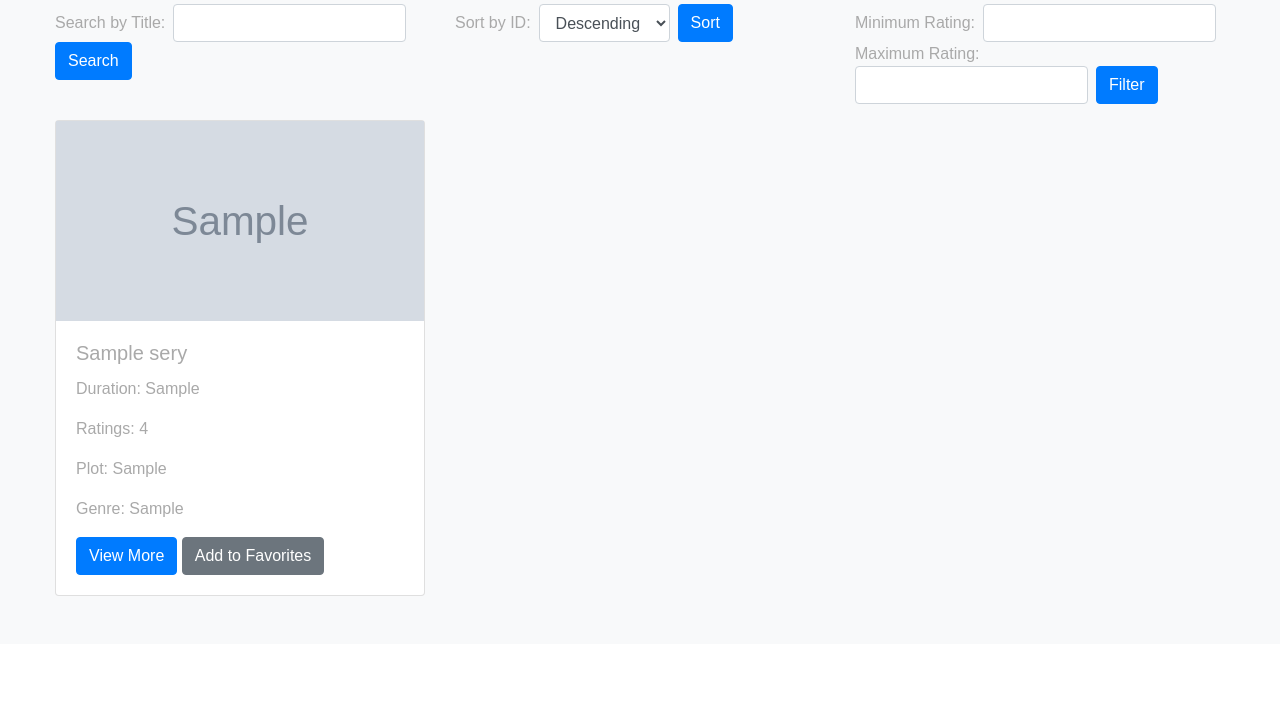
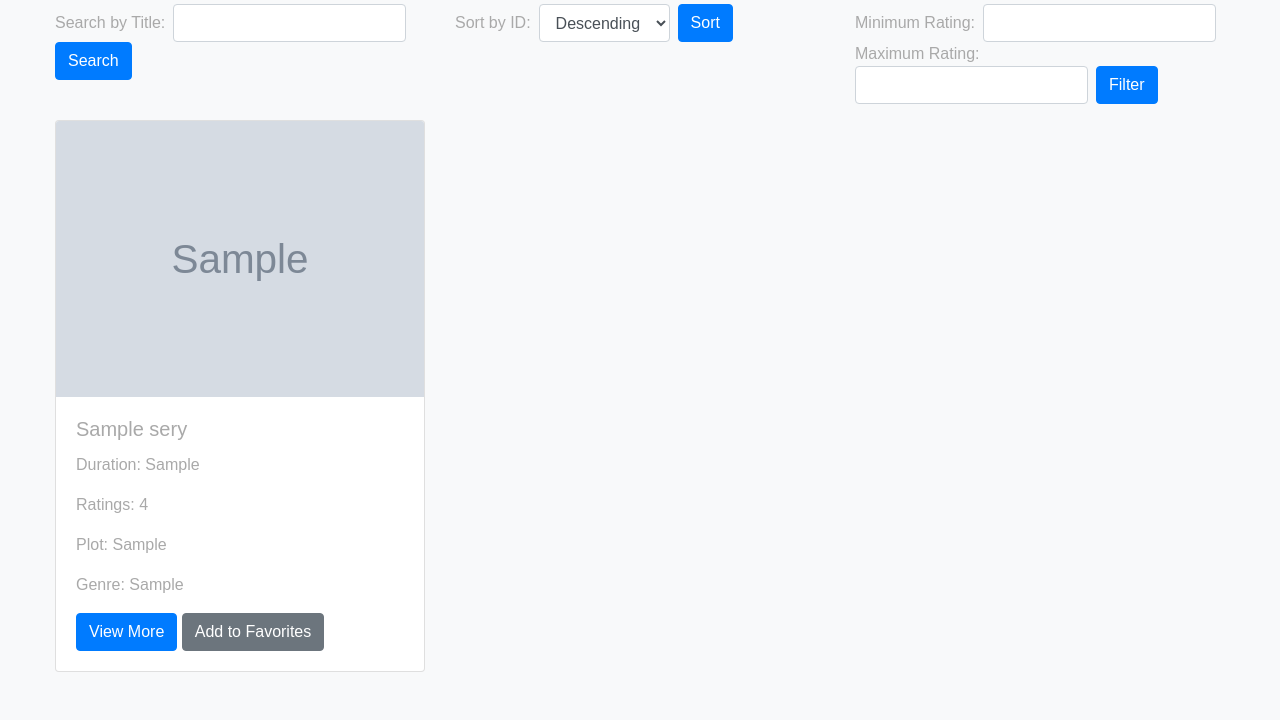
Before and after one commit to Rhulani756/COS221_Prac5, a PHP site: page /tvseries.php in a window 1280 px wide. Shown: the part 269-989 px from the top of the page. Before the commit the page ends 865 px from the top, so only its background shows below. Run offline with PHP 8.4, Linux system fonts and the light colour scheme; tables that the repository leaves empty or names only in its code hold one stand-in row (values such as "Sample post"); grey boxes marked "Sample" are stand-in pictures; data that the repository does not hold is empty.

Commit message:
Update tvseries.php
this page was calling 2 different CSS styling so I remove the we not supposed to be calling.

```diff
--- a/tvseries.php
+++ b/tvseries.php
@@ -9,26 +9,7 @@ session_start();
     <title>View</title>
     <link href="https://stackpath.bootstrapcdn.com/bootstrap/4.5.2/css/bootstrap.min.css" rel="stylesheet">
     <link rel="stylesheet" href="StyleLooks2.css">
-    <style>
-        .alb {
-            width: 100%;
-            height: 200px;
-            overflow: hidden;
-            display: flex;
-            justify-content: center;
-            align-items: center;
-        }
 
-        .alb img {
-            width: 100%;
-            height: auto;
-        }
-
-        a {
-            text-decoration: none;
-            color: black;
-        }
-    </style>
 </head>
 
 <body class="bg-light">
```
